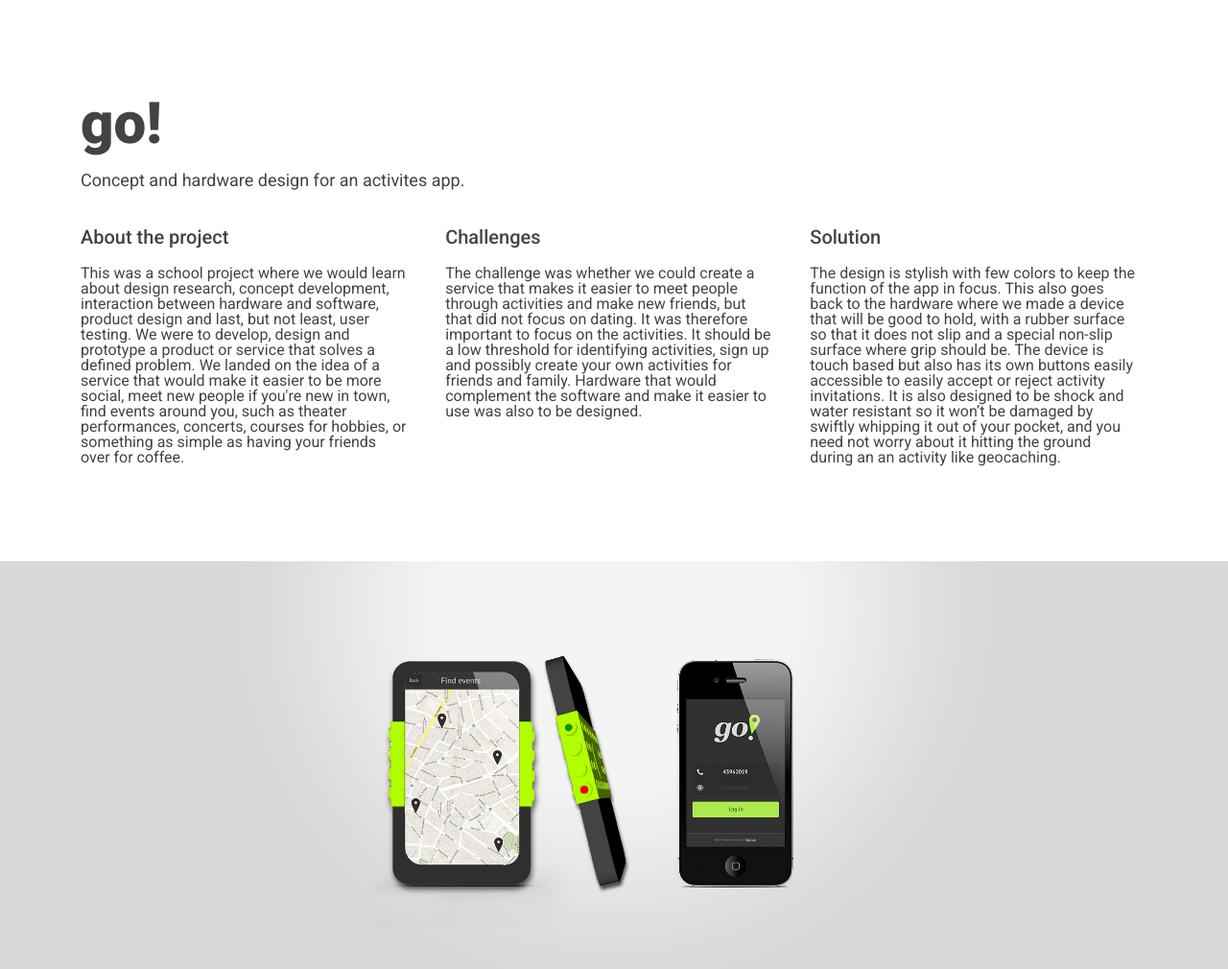
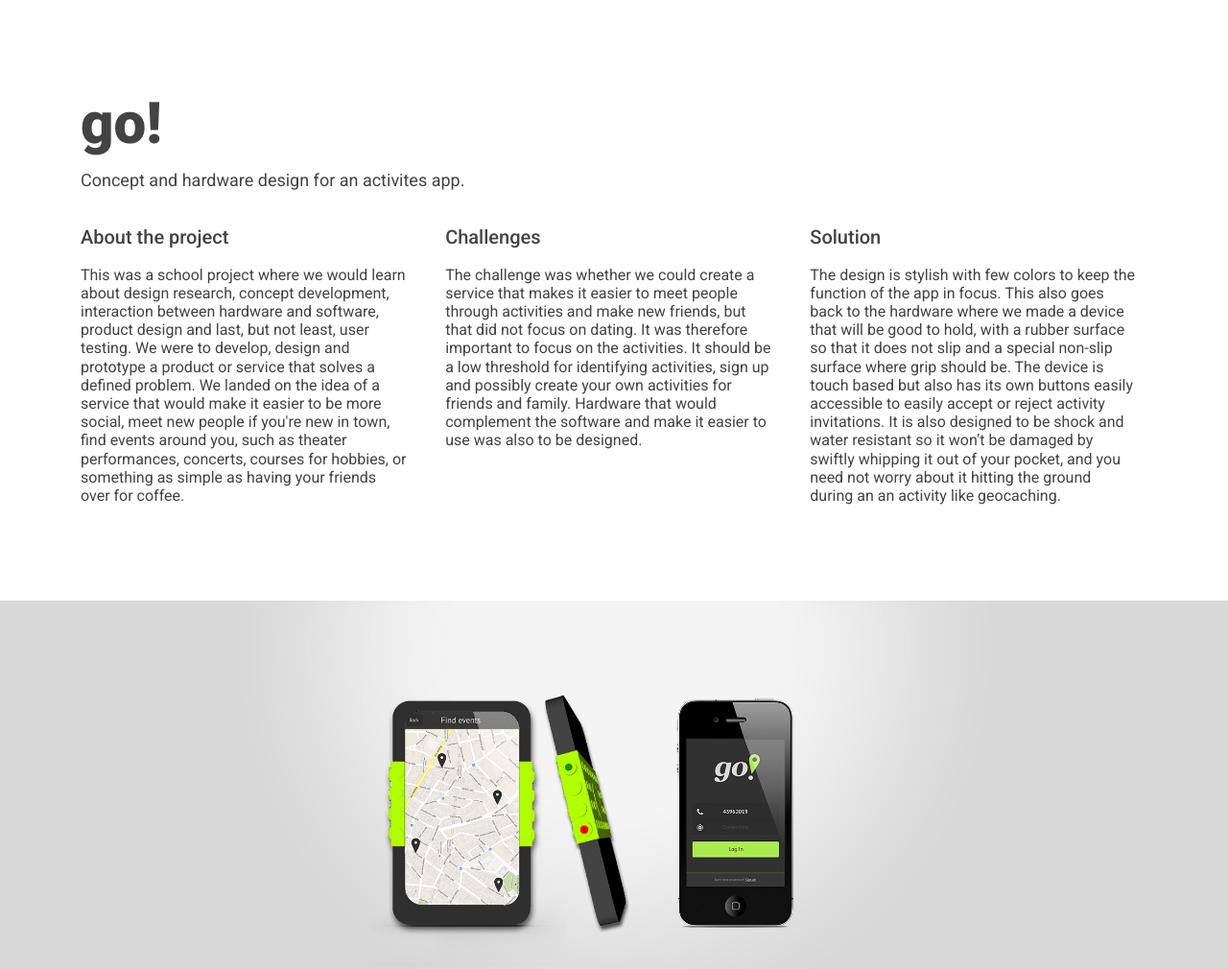
Before and after one commit to anneliulsberg/anne.li, a PHP site: page /projects/go.php in a window 1280 px wide. Shown: the part 471-1481 px from the top of the page at 96% size. Run offline with PHP 8.4, Linux system fonts and the light colour scheme.

Commit message:
added line height

```diff
--- a/css/project.css
+++ b/css/project.css
@@ -51,6 +51,7 @@ body {
 
 #info-container article p {
 	padding: 20px 20px;
+	line-height: 1.2em;
 }
 
 #info-container a {
```
